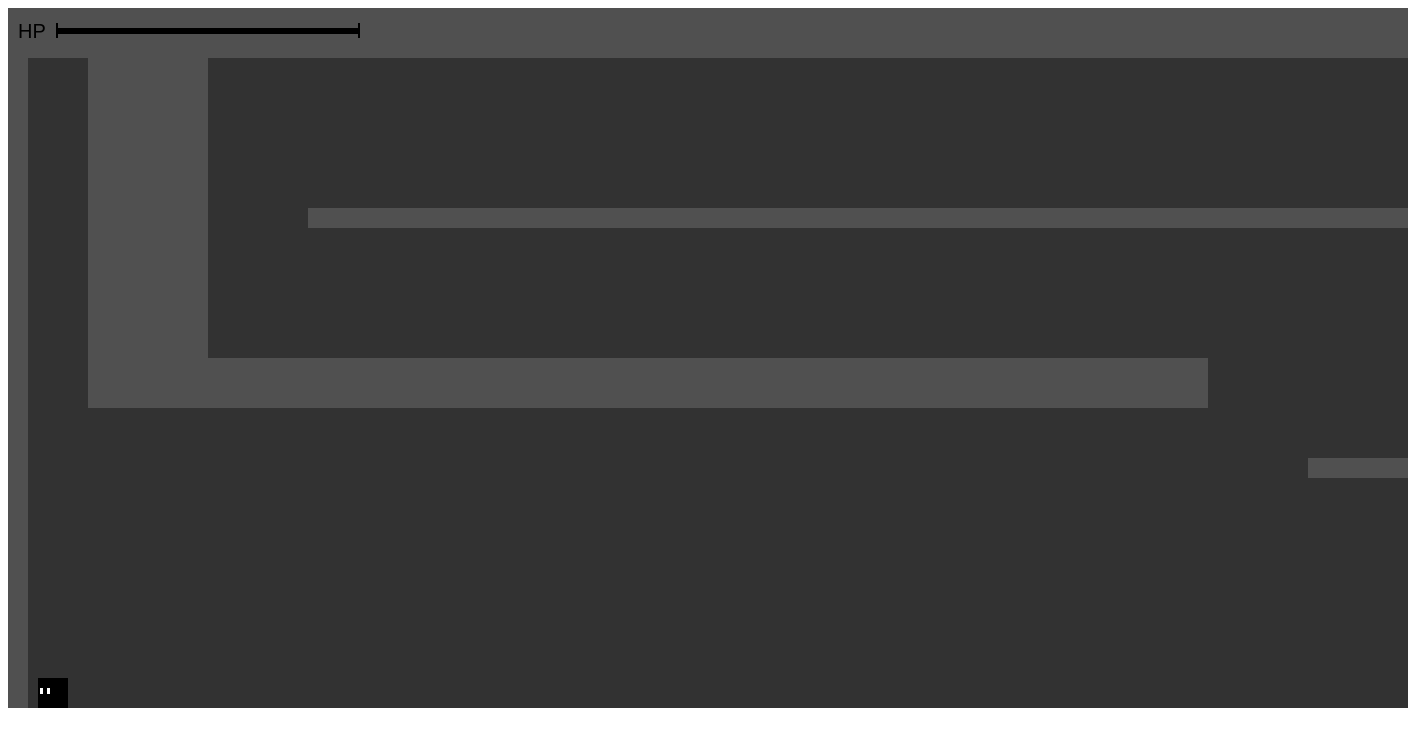
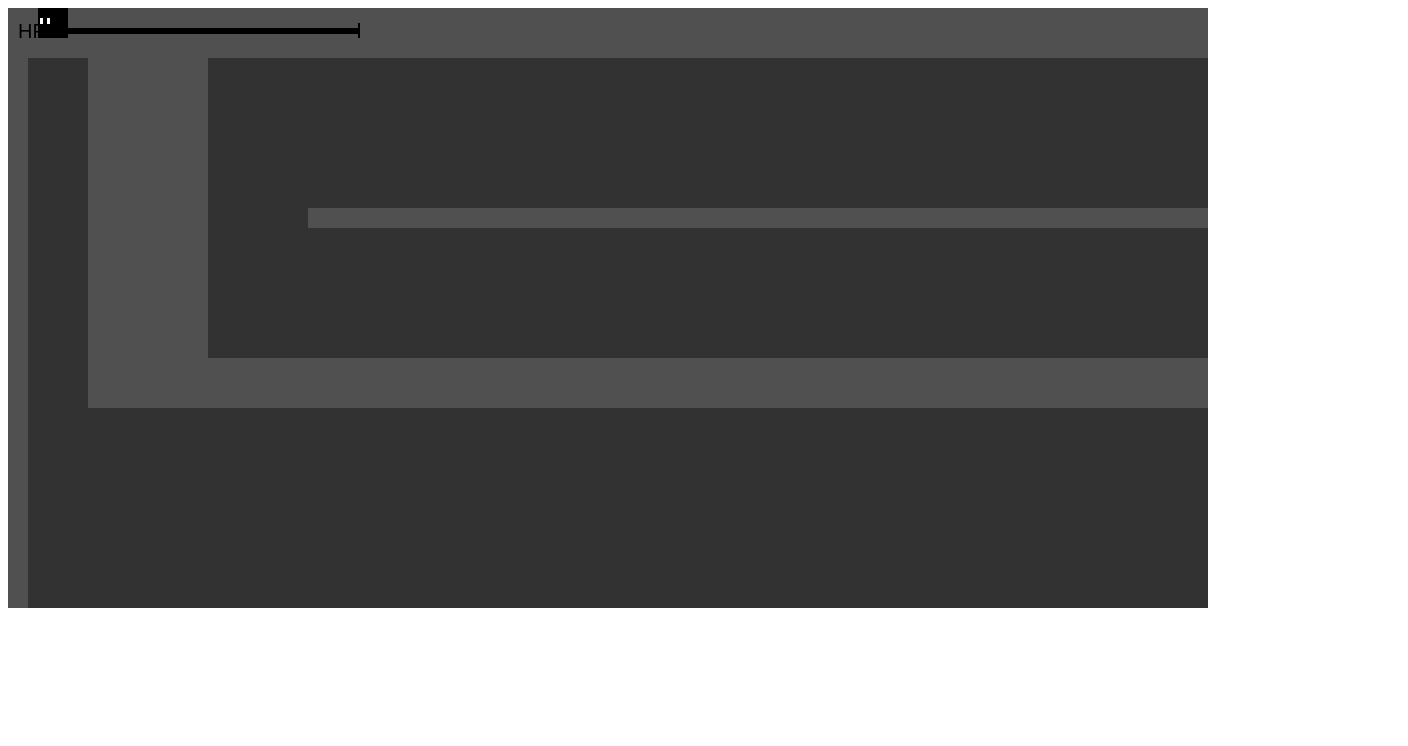
Before and after one commit to penguisbad/metroidvania_game, a plain HTML site: page index.html in a window 1280 px wide. Shown: the whole page, 1408 px wide, since content can reach past the window. Drawn offline with Linux system fonts and the light colour scheme.

Commit message:
Update index.html

```diff
--- a/index.html
+++ b/index.html
@@ -5,7 +5,7 @@
         </style>
     </head>
     <body>
-        <canvas id="canvas" width="1400" height="700"></canvas>
+        <canvas id="canvas" width="1200" height="600"></canvas>
 
         <script src="engine.js"></script>
         <script src="enemies.js"></script>
```
